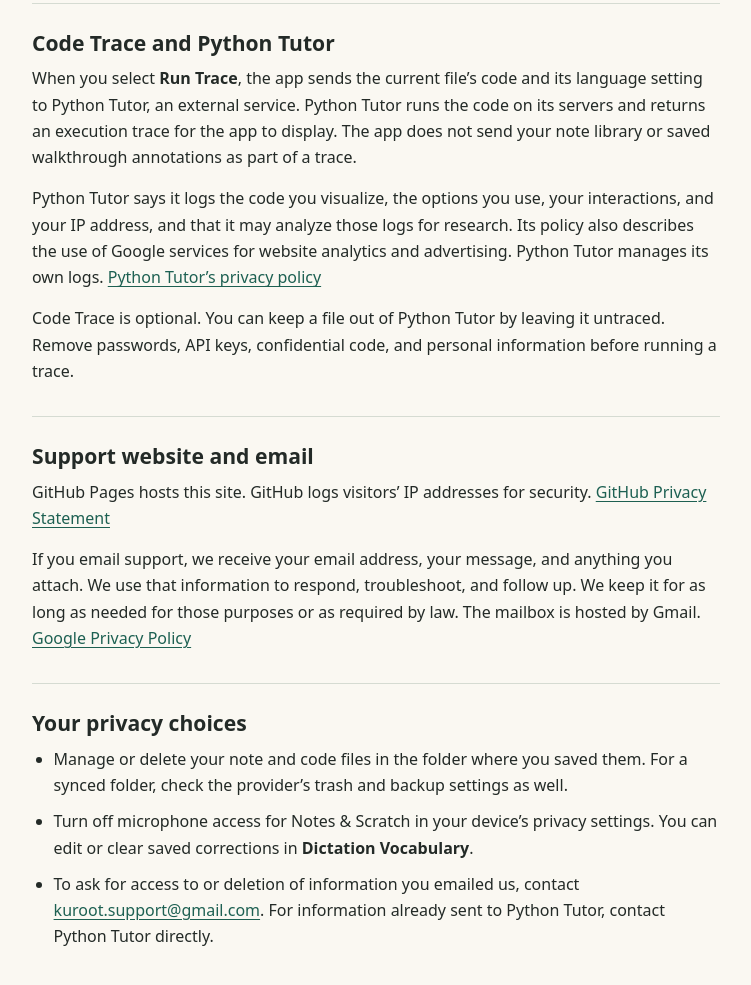
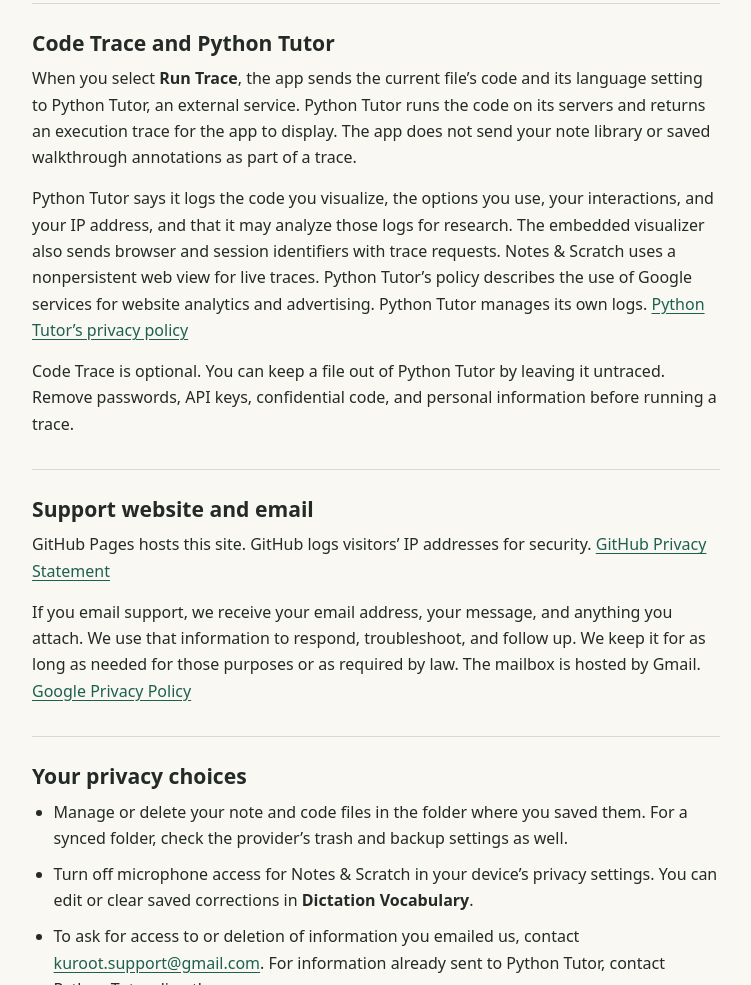
Before and after one commit to AlexToumayan/notes-and-scratch, a plain HTML site: page privacy.html in a window 1280 px wide. Shown: the part 875-1860 px from the top of the page, without its empty margins (264-1015 px from the left). Drawn offline with Linux system fonts and the light colour scheme.

Commit message:
Disclose Code Trace web session identifiers

```diff
--- a/privacy.html
+++ b/privacy.html
@@ -37,7 +37,7 @@
     <section aria-labelledby="code-trace">
       <h2 id="code-trace">Code Trace and Python Tutor</h2>
       <p>When you select <strong>Run Trace</strong>, the app sends the current file’s code and its language setting to Python Tutor, an external service. Python Tutor runs the code on its servers and returns an execution trace for the app to display. The app does not send your note library or saved walkthrough annotations as part of a trace.</p>
-      <p>Python Tutor says it logs the code you visualize, the options you use, your interactions, and your IP address, and that it may analyze those logs for research. Its policy also describes the use of Google services for website analytics and advertising. Python Tutor manages its own logs. <a href="https://docs.google.com/document/d/13_Bc-l2FKMgwPx4dZb0sv7eMfYMHhRVgBRShha8kgbU/edit">Python Tutor’s privacy policy</a></p>
+      <p>Python Tutor says it logs the code you visualize, the options you use, your interactions, and your IP address, and that it may analyze those logs for research. The embedded visualizer also sends browser and session identifiers with trace requests. Notes &amp; Scratch uses a nonpersistent web view for live traces. Python Tutor’s policy describes the use of Google services for website analytics and advertising. Python Tutor manages its own logs. <a href="https://docs.google.com/document/d/13_Bc-l2FKMgwPx4dZb0sv7eMfYMHhRVgBRShha8kgbU/edit">Python Tutor’s privacy policy</a></p>
       <p>Code Trace is optional. You can keep a file out of Python Tutor by leaving it untraced. Remove passwords, API keys, confidential code, and personal information before running a trace.</p>
     </section>
 
```
